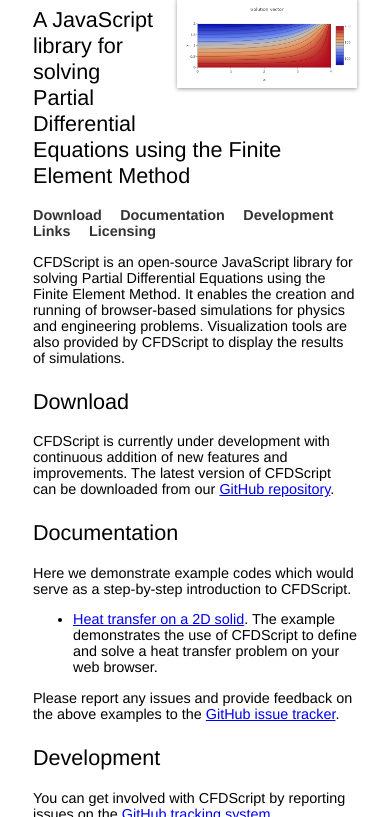
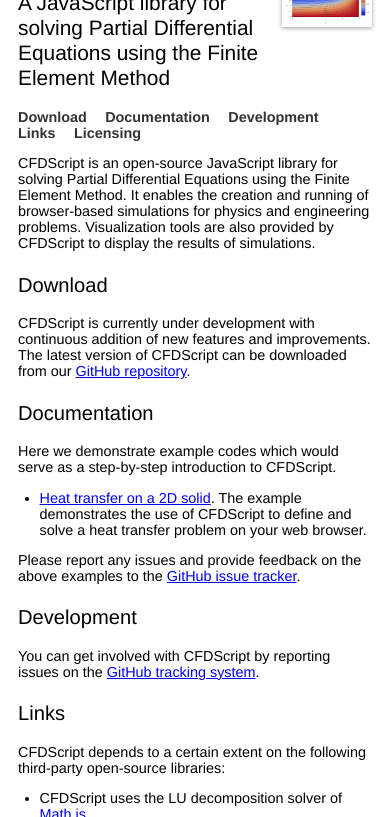
Before and after one commit to CFDScript/CFDScript-website, a plain HTML site: page index.html in a window 390 px wide. Shown: the part 83-900 px from the top of the page. Drawn offline with Linux system fonts and the light colour scheme.

Commit message:
Improve mobile-friendliness

```diff
--- a/index.html
+++ b/index.html
@@ -34,6 +34,21 @@
       #menu li a { color: #333; font-weight: bold; text-decoration: none; }
       #menu li a:hover { color: #555; }
       img.title { height: 1em; }
+      @media screen and (max-width: 500px)
+      {
+        body { padding: 10px; }
+        h1 { font-size: 145%; }
+        h2 { font-size: 140%; }
+        ul { padding-left: 1.5em; }
+        #banner { width: 90px; padding-left: 1em; padding-bottom: 1em; }
+        #banner img { width: 90px; margin-bottom: 1ex; }
+      }
+      @media screen and (min-width: 1000px)
+      {
+        #banner { width: 250px; }
+        #banner img { width: 250px; margin-bottom: 2.5ex; }
+      }
+
     </style>
   </head>
 
```
Also changed, not shown: exampleHeatTrasnfer.html (+7 -0 lines).
